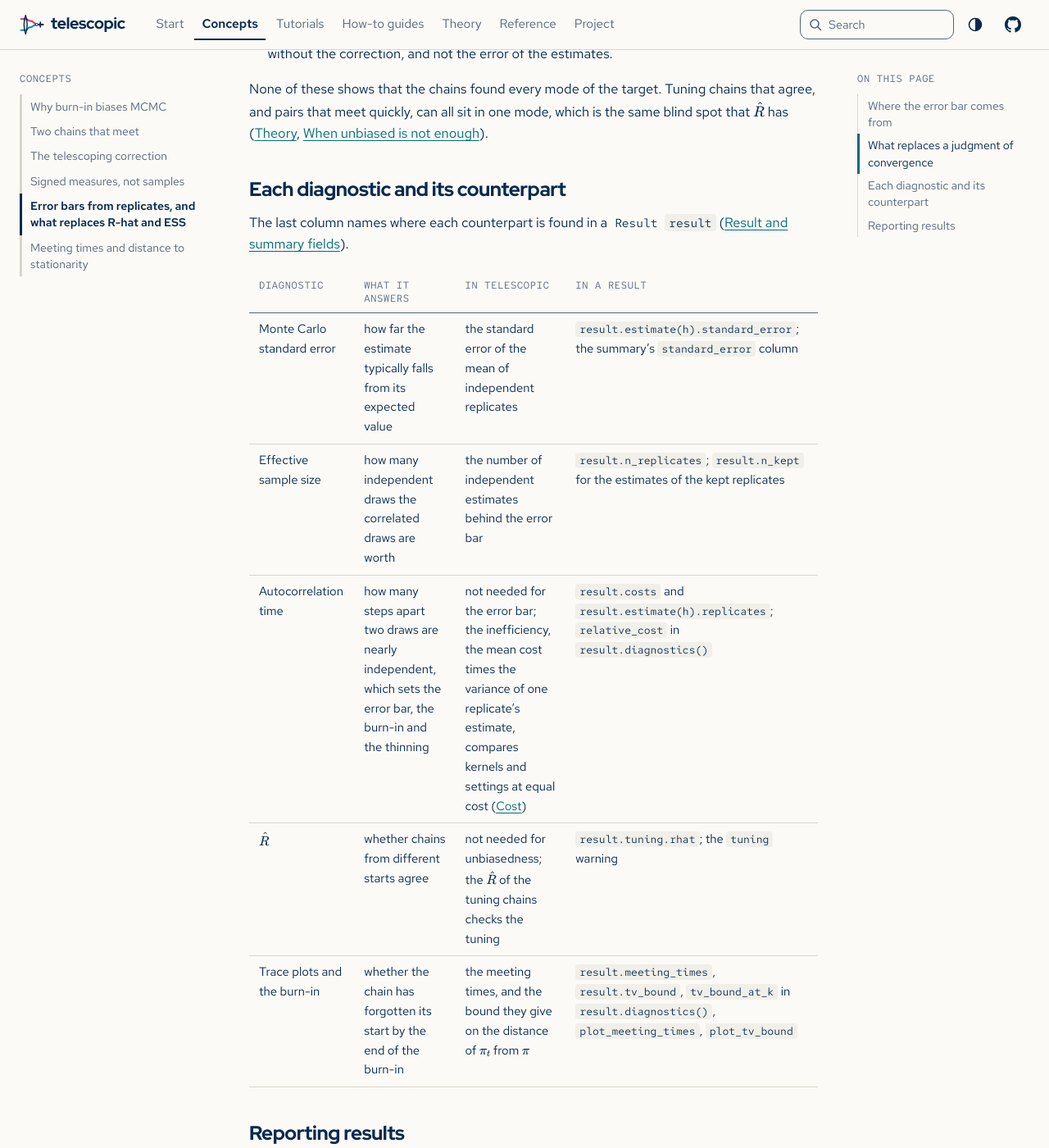
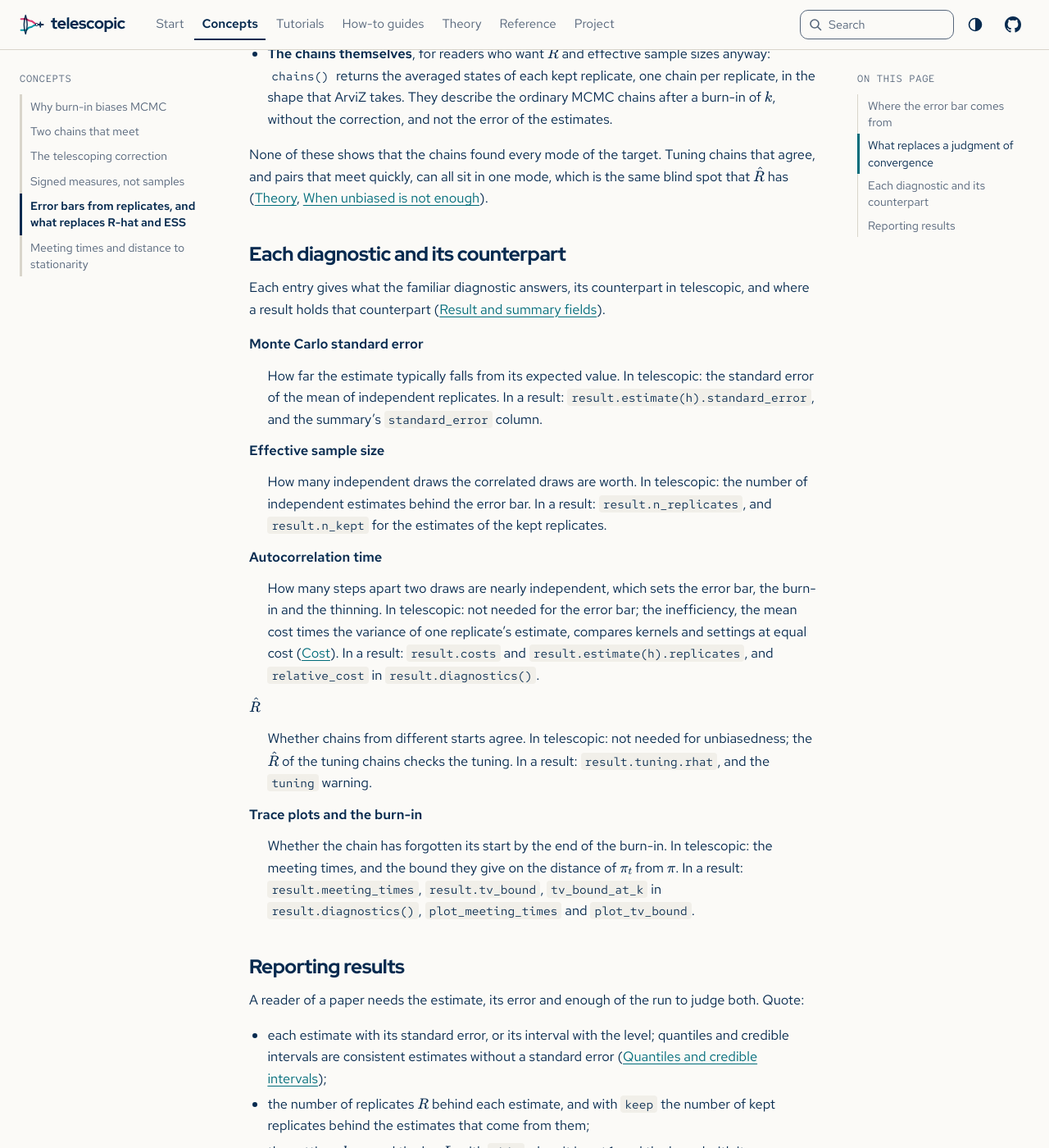
Before and after one commit to joshspeagle/telescopic, a Sphinx documentation site: the page built from docs/concepts/error-bars.md, in a window 1280 px wide and 1400 px high, scrolled down 1681 px. Shown: the whole window at 82% size. Built offline with Sphinx 7.4.7, drawn with Linux system fonts in a browser that asks for light colours; some of the changed text lies outside the part shown.

Commit message:
Correct the last three Concepts pages after review
Error bars: the covariance also comes from every replicate with keep,
an interval's degrees of freedom follow its replicates, and the
counterpart table becomes a definition list that fits a phone. Meeting
times: the survival function is 1 up to and at the lag, and the bound's
relative error is largest in the tail. Signed measures: the correction
as a whole removes the bias, and the caption says how the replicate was
chosen and that the panels share an axis.

Co-Authored-By: Claude Opus 5.5 <noreply@anthropic.com>
Claude-Session: https://claude.ai/code/session_01JkqiRjnZwqMVo8Rd3e5j1c

```diff
--- a/docs/concepts/error-bars.md
+++ b/docs/concepts/error-bars.md
@@ -44,9 +44,11 @@ tail, or one replicate that holds most of the variance, can make it unreliable,
 run warns of both ([Warnings and errors](../reference/warnings.md#warnings)). Exact
 unbiasedness also needs a number of replicates fixed before any result is seen
 ([How many replicates](../guide/settings.md#how-many-replicates)). A run with `keep`
-estimates the means, variances and standard deviations from every replicate and the
-other estimates from the kept ones, each with an error bar from its own replicates
-([Two sets of replicates](../guide/estimates.md#two-sets-of-replicates)).
+estimates the means, the variances, the standard deviations and, up to 100 dimensions,
+the covariance from every replicate, and the other estimates from the kept ones
+([Two sets of replicates](../guide/estimates.md#two-sets-of-replicates)). An interval
+then takes its degrees of freedom from the replicates behind its estimate: those of
+{meth}`~telescopic.Result.estimate` are the number of kept replicates that met, less 1.
 
 ## What replaces a judgment of convergence
 
@@ -77,16 +79,38 @@ that $\hat R$ has ([Theory](../theory.md#guarantees-and-their-limits),
 
 ## Each diagnostic and its counterpart
 
-The last column names where each counterpart is found in a {class}`~telescopic.Result`
-`result` ([Result and summary fields](../reference/result-fields.md)).
+Each entry gives what the familiar diagnostic answers, its counterpart in telescopic, and
+where a result holds that counterpart
+([Result and summary fields](../reference/result-fields.md)).
 
-| Diagnostic | What it answers | In telescopic | In a result |
-|---|---|---|---|
-| Monte Carlo standard error | how far the estimate typically falls from its expected value | the standard error of the mean of independent replicates | `result.estimate(h).standard_error`; the summary's `standard_error` column |
-| Effective sample size | how many independent draws the correlated draws are worth | the number of independent estimates behind the error bar | `result.n_replicates`; `result.n_kept` for the estimates of the kept replicates |
-| Autocorrelation time | how many steps apart two draws are nearly independent, which sets the error bar, the burn-in and the thinning | not needed for the error bar; the inefficiency, the mean cost times the variance of one replicate's estimate, compares kernels and settings at equal cost ([Cost](../guide/settings.md#cost)) | `result.costs` and `result.estimate(h).replicates`; `relative_cost` in `result.diagnostics()` |
-| $\hat R$ | whether chains from different starts agree | not needed for unbiasedness; the $\hat R$ of the tuning chains checks the tuning | `result.tuning.rhat`; the `tuning` warning |
-| Trace plots and the burn-in | whether the chain has forgotten its start by the end of the burn-in | the meeting times, and the bound they give on the distance of $\pi_t$ from $\pi$ | `result.meeting_times`, `result.tv_bound`, `tv_bound_at_k` in `result.diagnostics()`, `plot_meeting_times`, `plot_tv_bound` |
+Monte Carlo standard error
+: How far the estimate typically falls from its expected value. In telescopic: the
+  standard error of the mean of independent replicates. In a result:
+  `result.estimate(h).standard_error`, and the summary's `standard_error` column.
+
+Effective sample size
+: How many independent draws the correlated draws are worth. In telescopic: the number
+  of independent estimates behind the error bar. In a result: `result.n_replicates`, and
+  `result.n_kept` for the estimates of the kept replicates.
+
+Autocorrelation time
+: How many steps apart two draws are nearly independent, which sets the error bar, the
+  burn-in and the thinning. In telescopic: not needed for the error bar; the
+  inefficiency, the mean cost times the variance of one replicate's estimate, compares
+  kernels and settings at equal cost ([Cost](../guide/settings.md#cost)). In a result:
+  `result.costs` and `result.estimate(h).replicates`, and `relative_cost` in
+  `result.diagnostics()`.
+
+$\hat R$
+: Whether chains from different starts agree. In telescopic: not needed for
+  unbiasedness; the $\hat R$ of the tuning chains checks the tuning. In a result:
+  `result.tuning.rhat`, and the `tuning` warning.
+
+Trace plots and the burn-in
+: Whether the chain has forgotten its start by the end of the burn-in. In telescopic:
+  the meeting times, and the bound they give on the distance of $\pi_t$ from $\pi$. In a
+  result: `result.meeting_times`, `result.tv_bound`, `tv_bound_at_k` in
+  `result.diagnostics()`, `plot_meeting_times` and `plot_tv_bound`.
 
 ## Reporting results
 
```
Also changed, not shown: other parts of docs/concepts/error-bars.md (+1 -1 lines), docs/concepts/meeting-times.md (+3 -2 lines), docs/concepts/signed-measures.md (+10 -6 lines).
